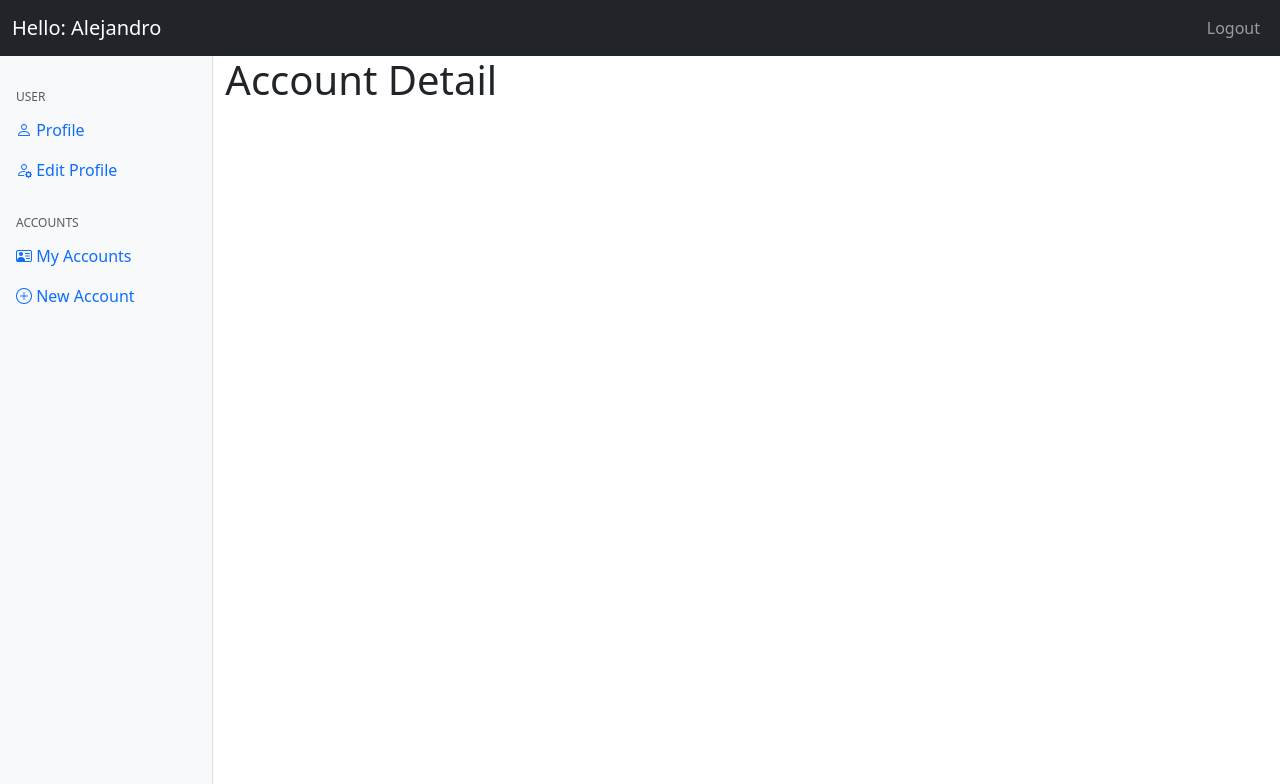
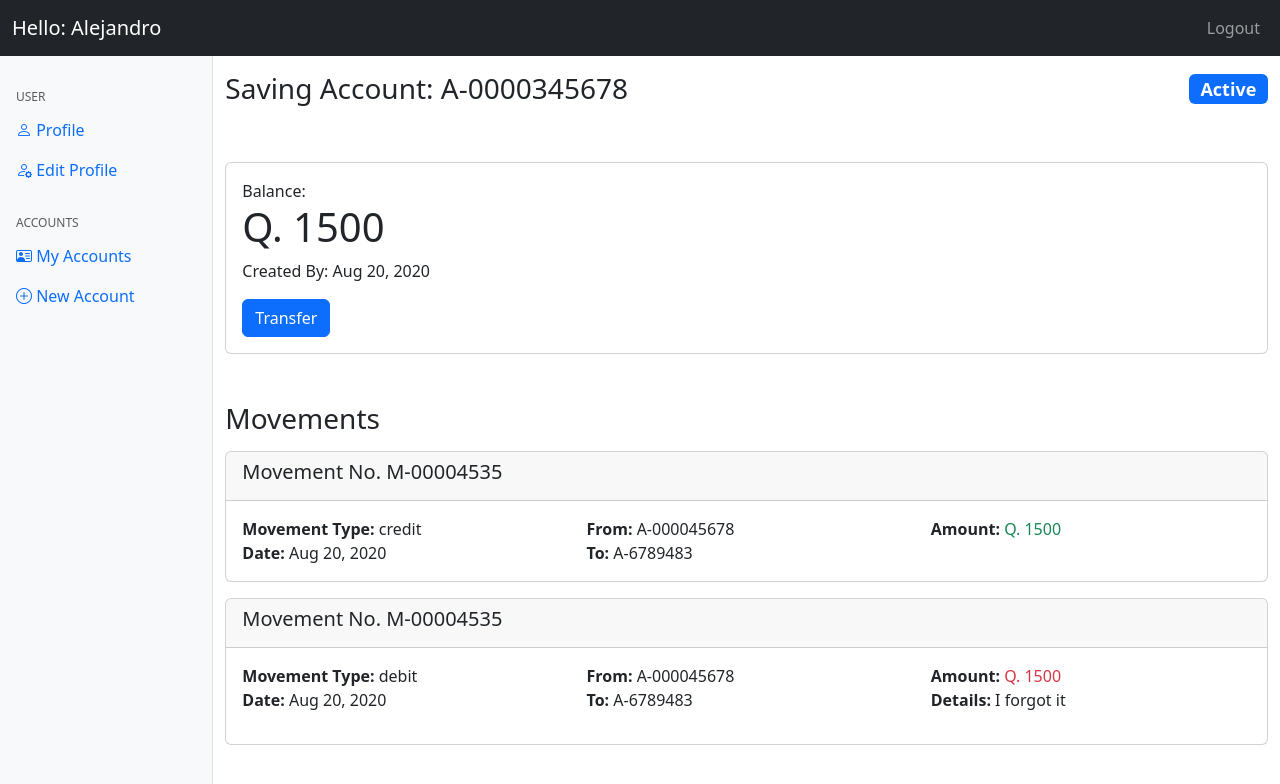
Before and after one commit to AleejandroReyna/new-bank-app, a React (Create React App) app: page /accounts/1 in a window 1280 px wide. Shown: the top 784 px of the page. Built offline with nearby package versions, Linux system fonts and the light colour scheme.

Commit message:
Account detail: Added mockup Screen (#12)
* account-detail: Added base account detail layout

Added basic mock for transactions

* account-detail: Added movement card

* account-detail: Added detail card component

* account-detail: Added components on detail

```diff
--- /dev/null
+++ b/src/components/common/DetailCard/_DetailCard.tsx
@@ -0,0 +1,19 @@
+import { Card } from "react-bootstrap"
+
+type DetailCardProps = {
+  amount: number
+  currency: string
+  createdDate: string
+  children?: JSX.Element
+}
+
+export const DetailCard = ({amount, currency, createdDate, children} : DetailCardProps) => (
+  <Card className="mt-5">
+    <Card.Body>
+      <span>Balance: </span>
+      <h1>{currency}. {amount}</h1>
+      <p>Created By: {createdDate}</p>
+      {children && children}
+    </Card.Body>
+  </Card>
+)
--- /dev/null
+++ b/src/components/common/DetailCard/index.ts
@@ -0,0 +1 @@
+export { DetailCard } from './_DetailCard'
--- /dev/null
+++ b/src/components/common/MovementCard/_MovementCard.tsx
@@ -0,0 +1,37 @@
+// UI Components
+import {Row, Col, Card } from "react-bootstrap"
+
+type MovementCardProps = {
+  id: string
+  movementType: 'credit' | 'debit'
+  date: string
+  senderId: string
+  receiverId: string
+  amount: number
+  details?: string
+  currency: string
+}
+
+export const MovementCard = ({id, movementType, date, senderId, receiverId, amount, details, currency} : MovementCardProps) => (
+  <Card className="mt-3">
+        <Card.Header><h5>Movement No. {id}</h5></Card.Header>
+        <Card.Body>
+          <Row>
+            <Col>
+              <strong>Movement Type: </strong><span>{movementType}</span><br />
+              <strong>Date: </strong><span>{date}</span>
+              </Col>
+            <Col>
+              <strong>From: </strong><span>{senderId}</span><br />
+              <strong>To: </strong><span>{receiverId}</span>
+            </Col>
+            <Col>
+              <strong>Amount: </strong><span className={movementType == 'credit' ? "text-success" : 'text-danger'}>{currency}. {amount}</span><br />
+              {details &&
+                <p><strong>Details: </strong>{details}</p>
+              }
+            </Col>
+          </Row>
+        </Card.Body>
+      </Card>
+)
--- /dev/null
+++ b/src/components/common/MovementCard/index.ts
@@ -0,0 +1 @@
+export { MovementCard } from './_MovementCard'
--- a/src/screens/Accounts/Detail/_Detail.tsx
+++ b/src/screens/Accounts/Detail/_Detail.tsx
@@ -1 +1,53 @@
-export const Detail = () => <h1>Account Detail</h1>
+// Dependencies
+import { Link } from "react-router-dom"
+
+// UI Components
+import { AppTitle } from "../../../components/common/AppTitle"
+import { Button, Badge, Card } from "react-bootstrap"
+import { DetailCard } from "../../../components/common/DetailCard"
+import { MovementCard } from "../../../components/common/MovementCard"
+
+export const Detail = () => {
+  return (
+    <>
+      <AppTitle title={`Saving Account: A-0000345678`}>
+        <h4><Badge bg="primary">Active</Badge></h4>
+      </AppTitle>
+
+      <DetailCard
+        amount={1500}
+        currency="Q"
+        createdDate="Aug 20, 2020">
+          <Button>Transfer</Button>
+      </DetailCard>
+
+      <h3 className="mt-5 mb-3">Movements</h3>
+
+      <div className="mb-3">
+        <MovementCard
+          id="M-00004535"
+          movementType="credit"
+          date="Aug 20, 2020"
+          senderId="A-000045678"
+          receiverId="A-6789483"
+          currency="Q"
+          amount={1500}
+        />
+      </div>
+
+
+      <div className="mb-3">
+        <MovementCard
+          id="M-00004535"
+          movementType="debit"
+          date="Aug 20, 2020"
+          senderId="A-000045678"
+          receiverId="A-6789483"
+          currency="Q"
+          amount={1500}
+          details="I forgot it"
+        />
+      </div>
+    </>
+  )
+}
```
